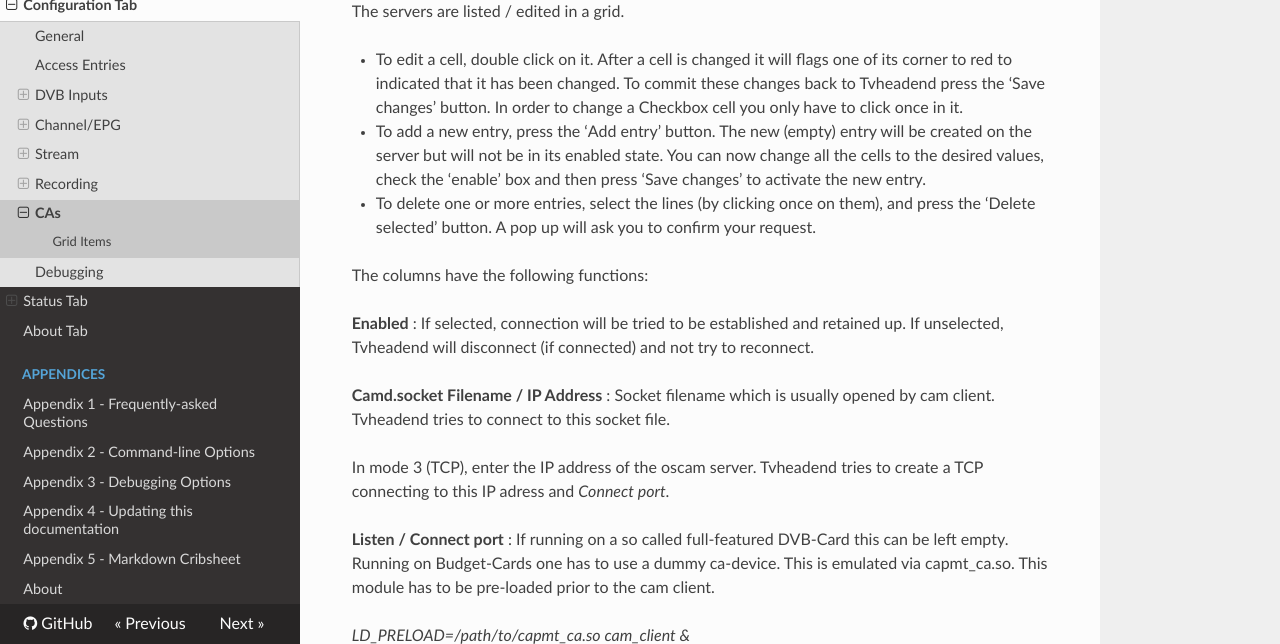
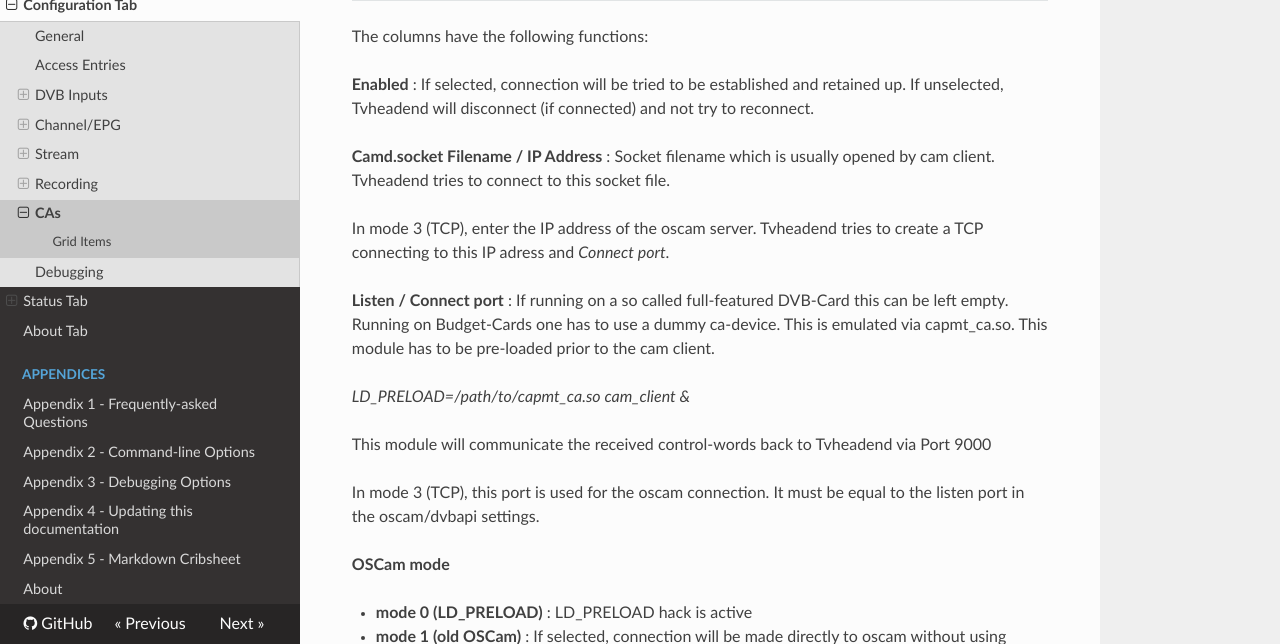
Before and after one commit to tvheadend/tvheadend-documentation, an MkDocs documentation site: the page built from docs/webui/config_caclient.md, in a window 1280 px wide and 900 px high, scrolled down 1681 px, cut to the strip 256-900 px from the top of the window. Built offline with MkDocs 1.6.1, drawn with Linux system fonts in a browser that asks for light colours; nearby versions of some CDN libraries; old or Windows-style settings are respelled for this version of MkDocs.

Commit message:
Remove superfluous text

```diff
--- a/docs/webui/config_caclient.md
+++ b/docs/webui/config_caclient.md
@@ -60,23 +60,7 @@
 
 !['CAs Tab 2'](docresources/configcapmt.png)
 
-The servers are listed / edited in a grid.
-
-* To edit a cell, double click on it. After a cell is changed it will
-  flags one of its corner to red to indicated that it has been
-  changed. To commit these changes back to Tvheadend press the ‘Save
-  changes’ button. In order to change a Checkbox cell you only have to
-  click once in it.
-
-* To add a new entry, press the ‘Add entry’ button. The new (empty)
-  entry will be created on the server but will not be in its enabled
-  state. You can now change all the cells to the desired values, check
-  the ‘enable’ box and then press ‘Save changes’ to activate the new
-  entry.
-
-* To delete one or more entries, select the lines (by clicking once on
-  them), and press the ‘Delete selected’ button. A pop up will ask you
-  to confirm your request.
+---
 
 The columns have the following functions:
 
```
